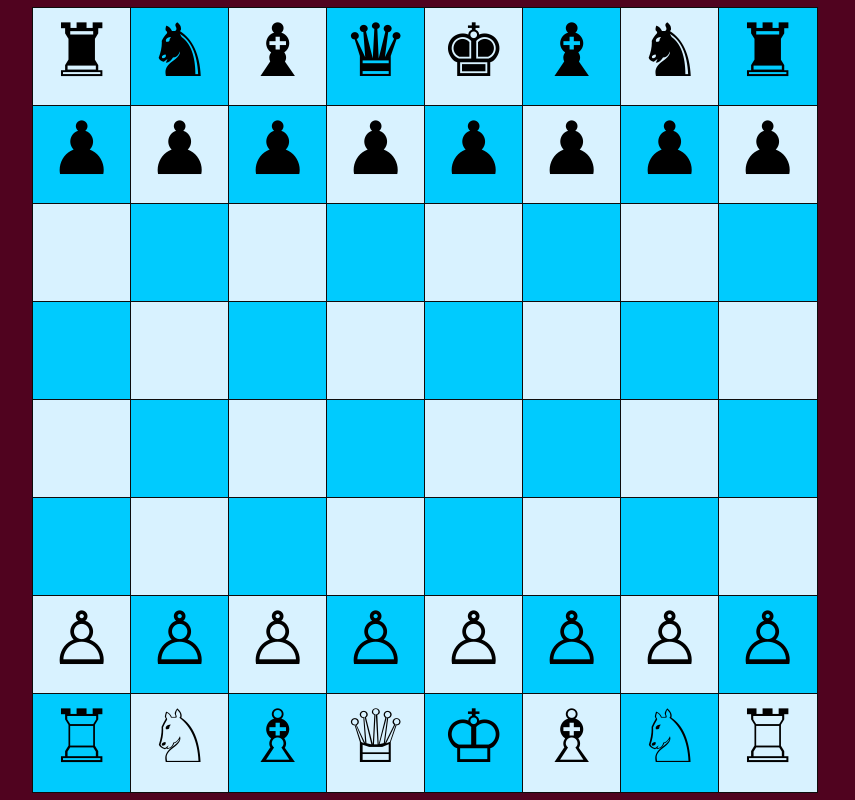
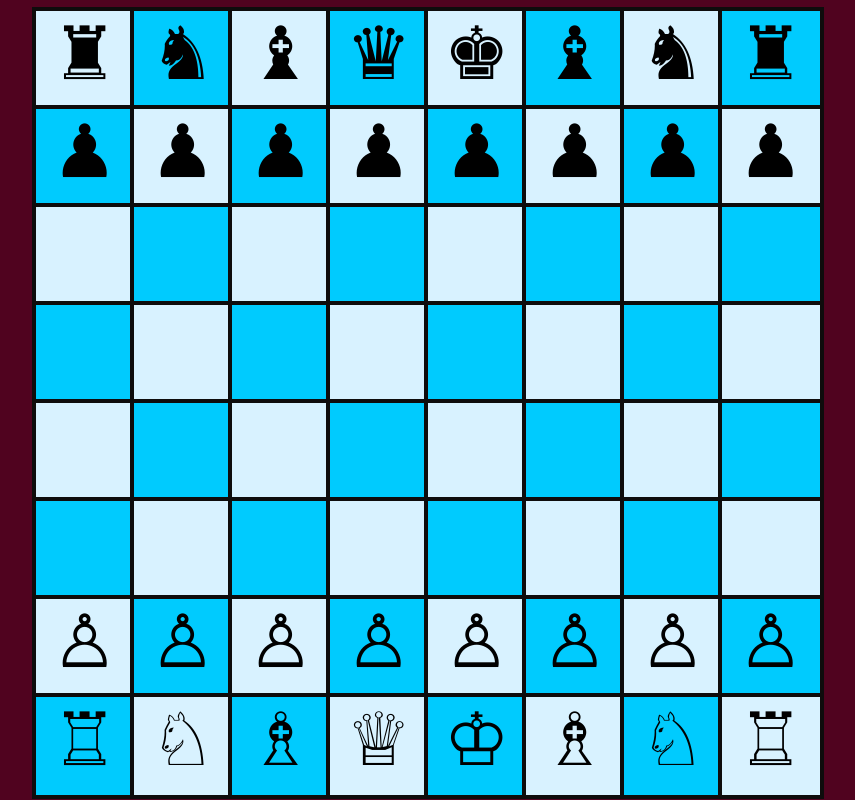
Before and after one commit to vishalkrishna8/chess-game, a plain HTML site: page index.html in a window 1280 px wide. Shown: the whole page, without its empty margins (241-1096 px from the left). Drawn offline with Linux system fonts and the light colour scheme.

Commit message:
Update style.css

```diff
--- a/style.css
+++ b/style.css
@@ -7,7 +7,7 @@ body {
 .square {
     /* background: rgb(117, 232, 95); */
     display: inline-block;
-    border:  1px solid rgb(14, 12, 12);
+    border:  4px solid rgb(14, 12, 12);
     text-align: center;
     position: absolute;
     margin-left: 2vw;
```
